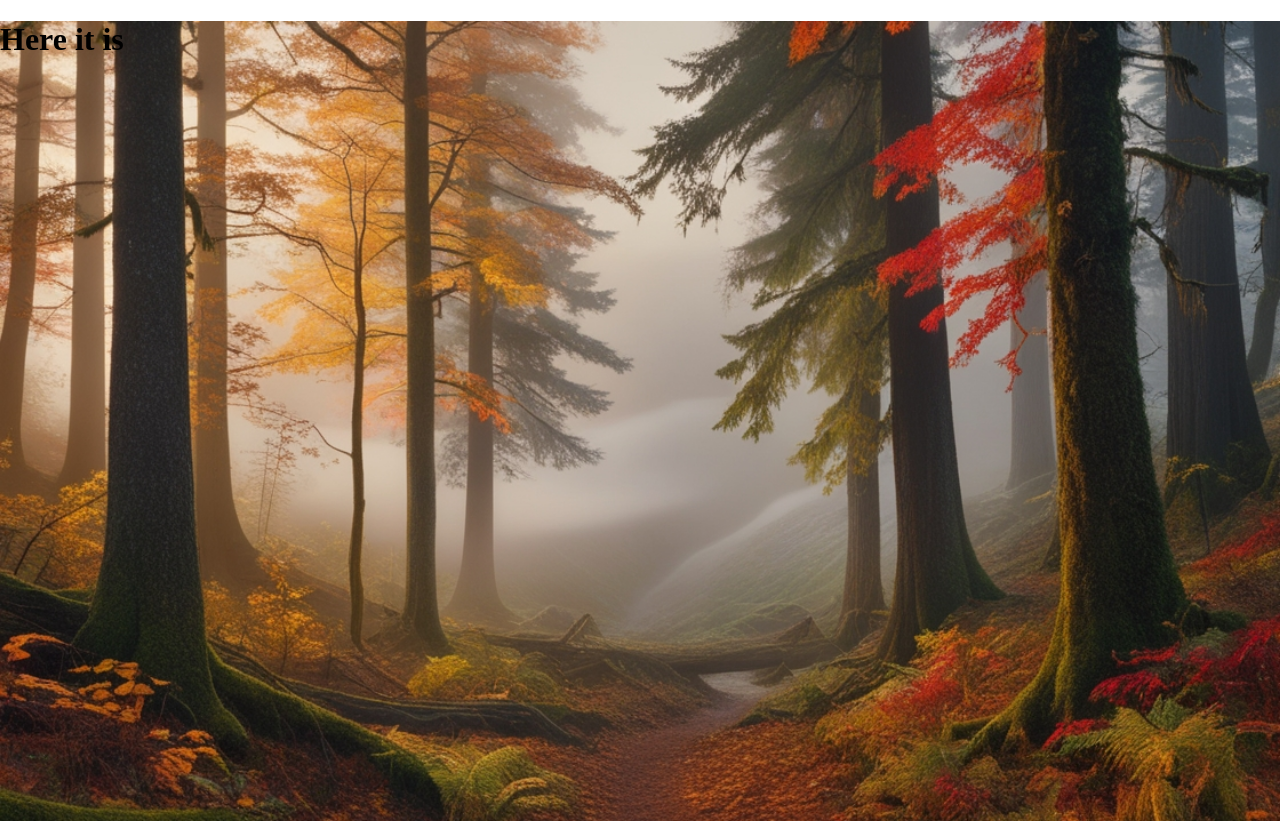
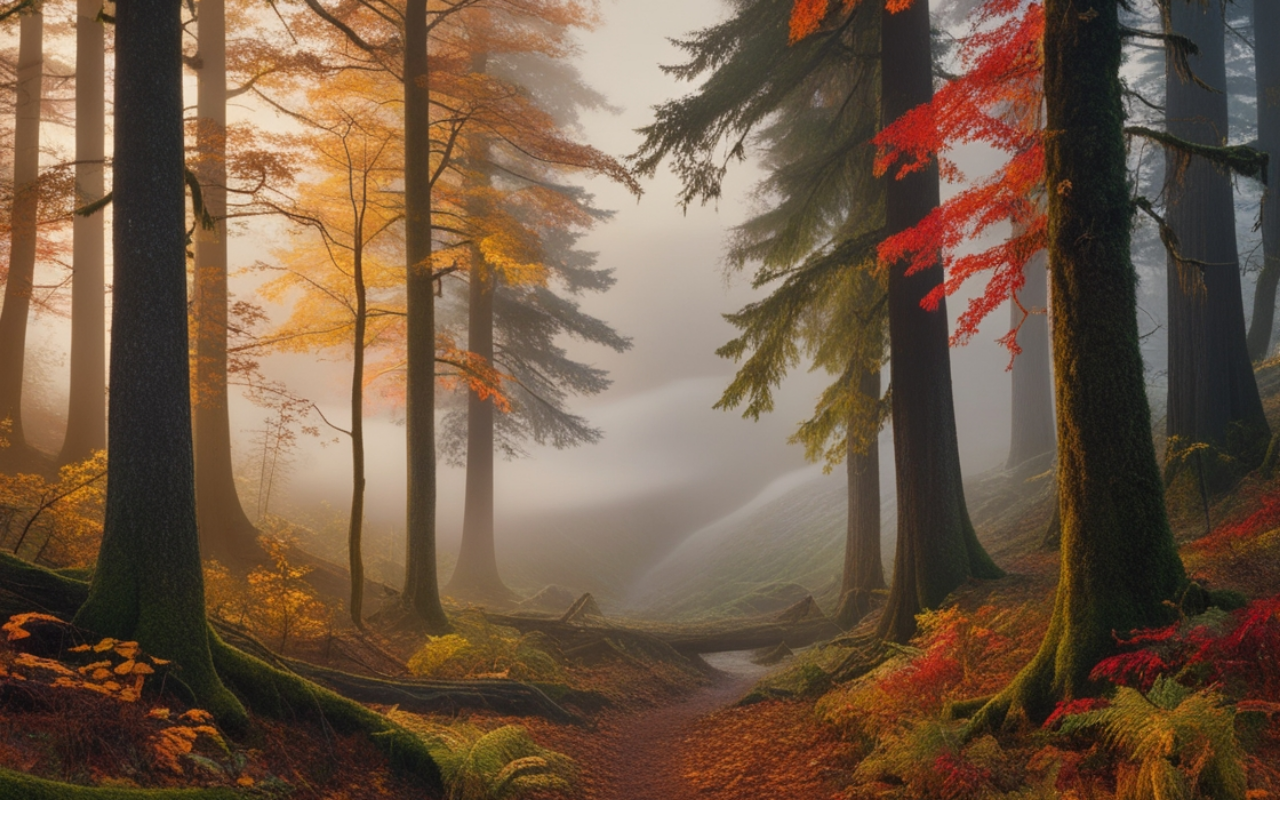
Before and after one commit to Romantech91/Trek-Mate, a React (Vite) app in the folder client/: page /Results in a window 1280 px wide. After the commit the page ends 800 px from the top, so only its background shows below. Built offline with nearby package versions, Linux system fonts and the light colour scheme.

Commit message:
main add results page

```diff
--- a/client/src/components/MapDisplay.tsx
+++ b/client/src/components/MapDisplay.tsx
@@ -4,7 +4,7 @@
 const MapDisplay = () => {
   return (
     <div>
-        </div>
+    </div>
     );
 };
 
--- a/client/src/pages/Results.tsx
+++ b/client/src/pages/Results.tsx
@@ -1,4 +1,5 @@
 
+import MapDisplay from '../components/MapDisplay';
 import map1 from '../utils/images/forest5.jpg';
 
 
@@ -15,7 +16,7 @@ const ResultsPage = () => {
     }}
     >
       <div>
-        <h1>Here it is</h1>
+      <MapDisplay />
       </div>
     </div>
     );
```
Also changed, not shown: 1 other file (tests, documents, lock files or other folders).
